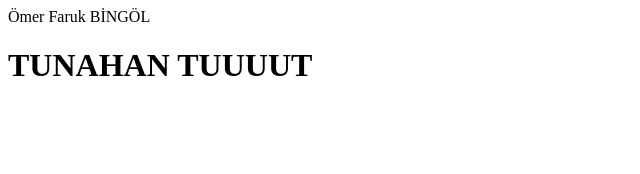
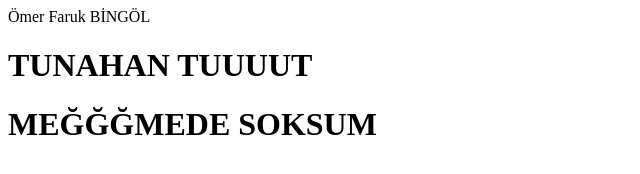
Before and after one commit to wolfscatt/wolfscatt.github.io, a plain HTML site: page index.html in a window 1280 px wide. Shown: the whole page, without its empty margins (0-640 px from the left). Drawn offline with Linux system fonts and the light colour scheme.

Commit message:
Update index.html

```diff
--- a/index.html
+++ b/index.html
@@ -11,7 +11,7 @@
 <body>
 
 <h1>TUNAHAN TUUUUT</h1>
-
+<h1>MEĞĞĞMEDE SOKSUM</h1>
 </body>
 
 </html>
```
